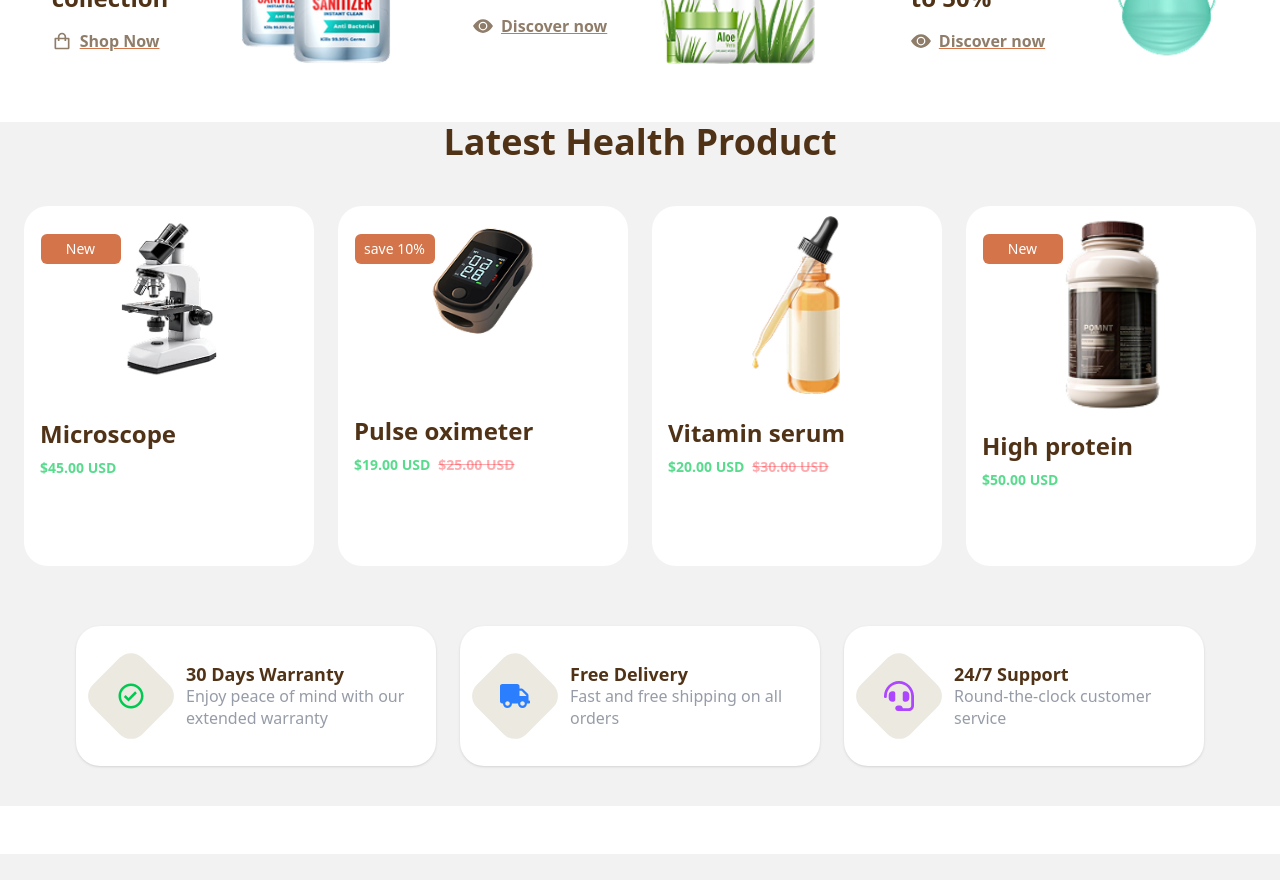
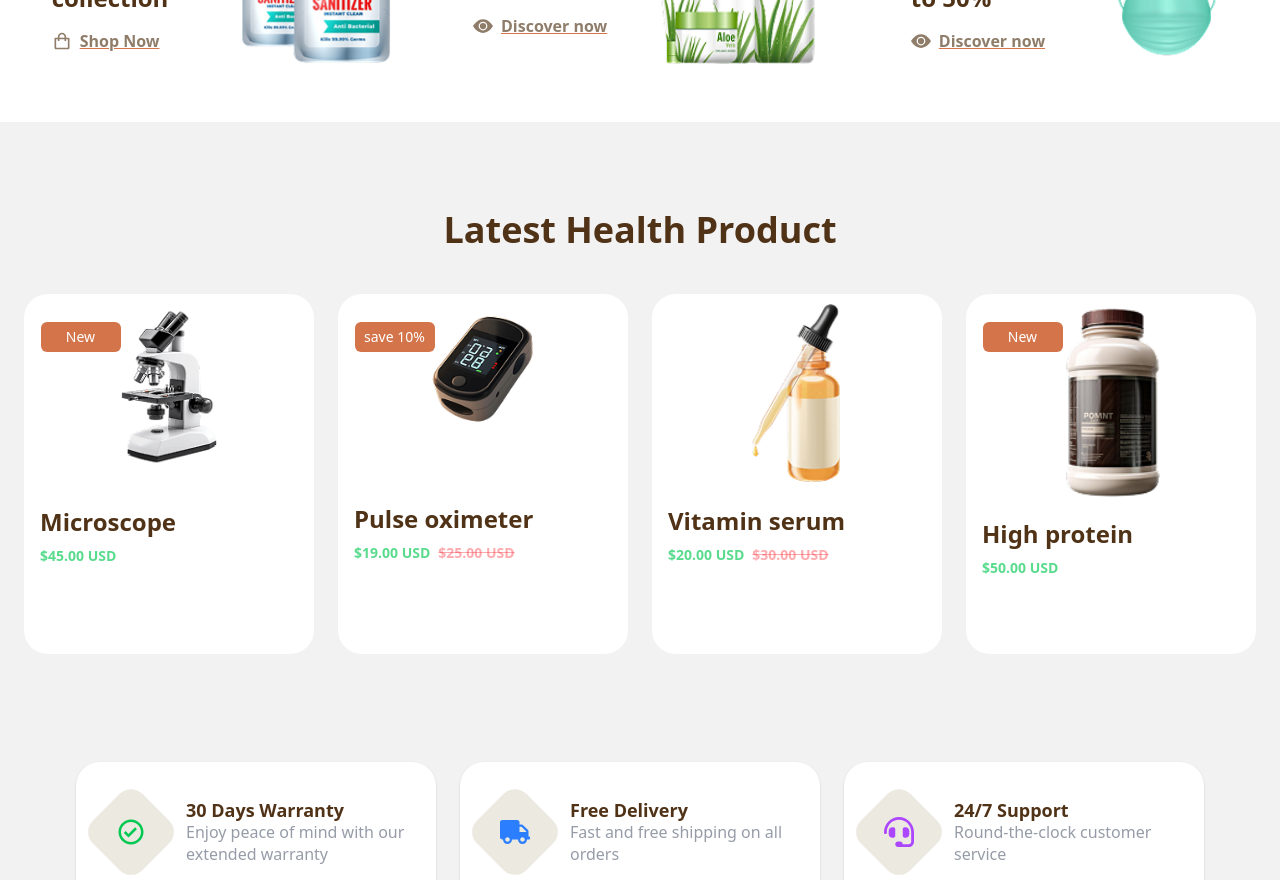
Before and after one commit to kareem-shalan/Medifit, a React (Vite) app: page / in a window 1280 px wide. Shown: the part 1620-2500 px from the top of the page. Built offline with nearby package versions, Linux system fonts and the light colour scheme.

Commit message:
Medit-Page

```diff
--- a/src/components/Latest-health-product/Latest-health-product.jsx
+++ b/src/components/Latest-health-product/Latest-health-product.jsx
@@ -34,7 +34,7 @@ export function LatestHealthProduct() {
       {/* Latest Health Product */}
 
 
-      <motion.div className="w-full mt-6 sm:mt-8 md:mt-10 lg:mt-12 transition-all duration-300 ease-out bg-[#F2F2F2] px-2 sm:px-3 md:px-4 lg:px-6 2xl:px-8">
+      <motion.div className="w-full mt-6 sm:mt-8 md:mt-10 lg:mt-12 transition-all duration-300 ease-out bg-[#F2F2F2] px-2 sm:px-3 md:px-4 lg:px-6 2xl:px-8 py-6 sm:py-8 md:py-10 lg:py-12">
         {/* Section Title */}
         <motion.div
           initial={{ scale: 0 }}
@@ -261,6 +261,7 @@ export function LatestHealthProduct() {
         <motion.div className='md:w-1/2 w-full p-4 sm:p-6 md:p-8 lg:p-10 flex items-center'>
           <img className='w-full h-full object-cover rounded-xl sm:rounded-2xl' src="/Images/BG-Sign-Up.png" alt="BG-Sign-Up" />
 
+
         </motion.div>
 
         <motion.div className='md:w-1/2 w-full flex flex-col justify-center items-center gap-8 sm:gap-10 md:gap-16 lg:gap-20 xl:gap-24 px-4 sm:px-0'>
```
